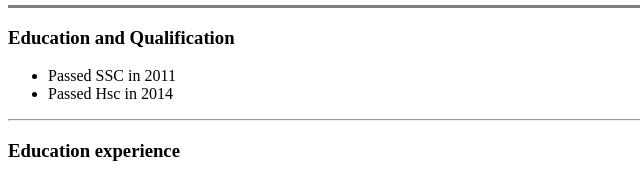
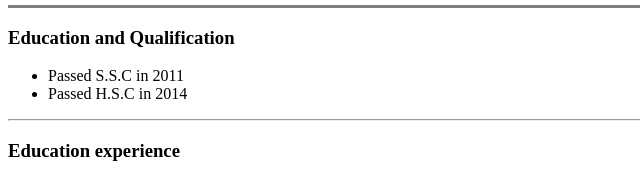
Before and after one commit to YasinNurRahman/eBoy, a plain HTML site: page index.html in a window 1280 px wide. Shown: the part 267-445 px from the top of the page, 0-640 px from the left. Drawn offline with Linux system fonts and the light colour scheme.

Commit message:
Update index.html

```diff
--- a/index.html
+++ b/index.html
@@ -20,8 +20,8 @@
   <hr size="3" noshade>
   <h3><strong>Education and Qualification</strong></h3>
   <ul>
-    <li>Passed SSC in 2011</li>
-    <li>Passed Hsc in 2014</li>
+    <li>Passed S.S.C in 2011</li>
+    <li>Passed H.S.C in 2014</li>
   </ul>
   <hr>
   <h3>Education experience</h3>
```
